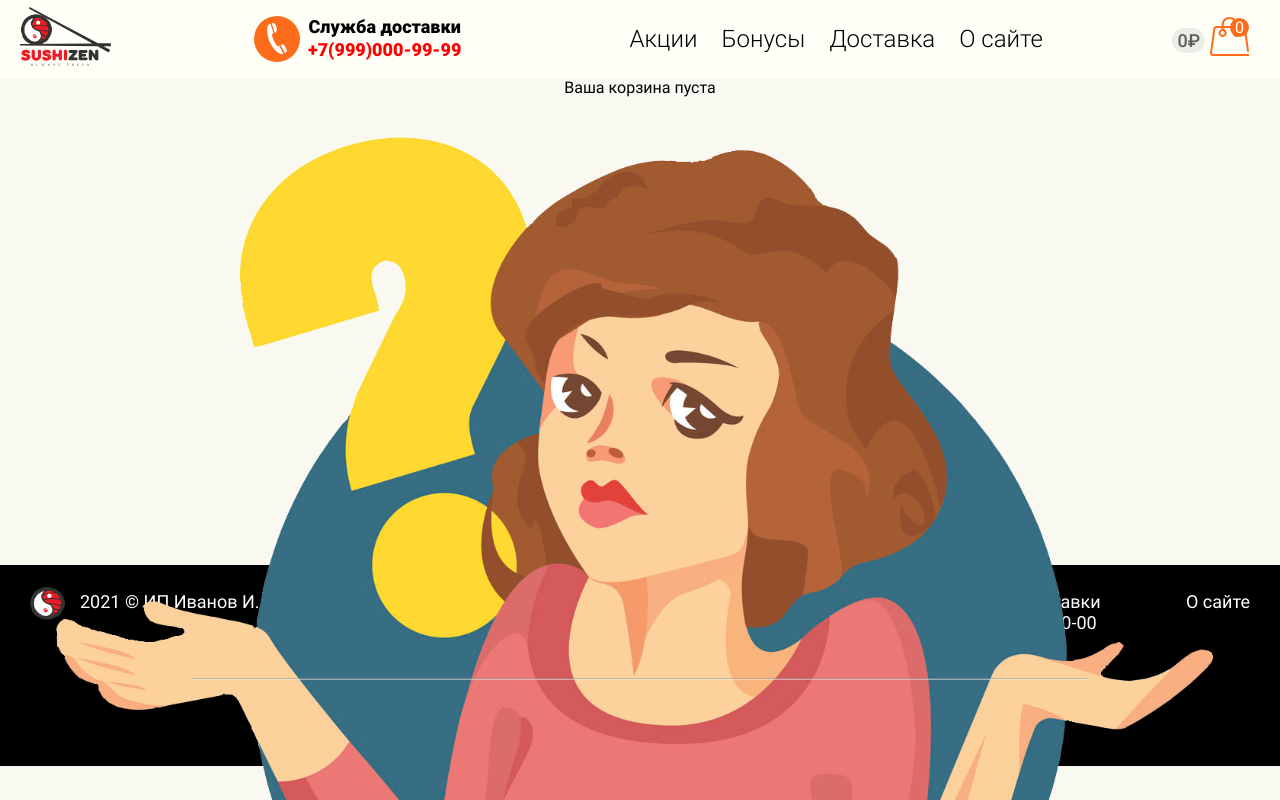
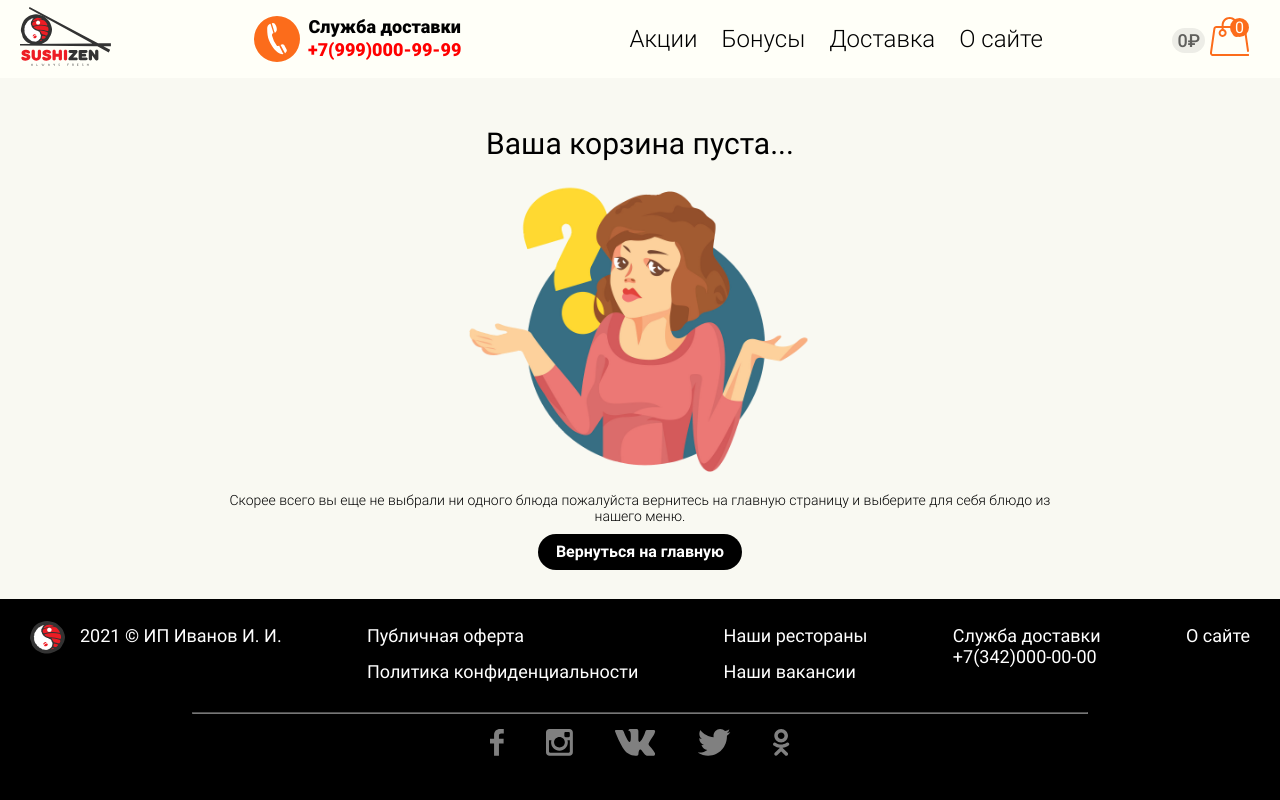
Before and after one commit to vv-tomilin/react_sushi, a React (Create React App) app: page /cart in a window 1280 px wide. Shown: the top 800 px of the page. Built offline with nearby package versions, Linux system fonts and the light colour scheme.

Commit message:
Commit 32.5 (сделал верстку для пустой корзины под десктопную версию приложения)

```diff
--- a/src/App.jsx
+++ b/src/App.jsx
@@ -19,7 +19,6 @@ function App() {
   return (
     <div className='app'>
       <Header/>
-      <div className='app__content-footer-wrapper'>
       <div className='app__route-pages'>
         <Route path='/' component={Home} exact />
         <Route path='/cart' component={Cart} exact />
@@ -45,7 +44,6 @@ function App() {
       </div>
       <Footer/>
     </div>
-    </div>
   );
 }
 
--- a/src/pages/Cart.jsx
+++ b/src/pages/Cart.jsx
@@ -99,7 +99,7 @@ function Cart() {
       (
         <div className='cart__empty-wrapper'>
           <div className='cart__empty'>
-            <p className='cart__empty-title'>Ваша корзина пуста</p>
+            <p className='cart__empty-title'>Ваша корзина пуста...</p>
             <img className='cart__empty-img' src={cartEmptyImage} alt="" />
             <p className='cart__empty-text'>
               Скорее всего вы еще не выбрали ни одного блюда
--- a/src/scss/app.scss
+++ b/src/scss/app.scss
@@ -9,26 +9,19 @@
     position: relative;
 
     width: 100%;
-    height: 100%;
 
     background-color: $product-list-block_bg;
 
     @media (min-width: $desktop-width) {
+        height: 100vh;
 
-    }
-
-    &__content-footer-wrapper {
-        @media (min-width: $desktop-width){
-            min-height: 100%;
-        }
+        display: flex;
+        flex-direction: column;
+        justify-content: space-between;
     }
 
     &__route-pages {
         background-color: $product-list-block_bg;
-
-        @media (min-width: $desktop-width) {
-            min-height: 59vh;
-        }
     }
 
     @media (max-width: $tablet-width) {
--- a/src/scss/components_styles/_cart.scss
+++ b/src/scss/components_styles/_cart.scss
@@ -243,21 +243,30 @@
         }
     }
 
+
     &__empty {
         text-align: center;
 
         position: absolute;
+        left: 50%;
 
         @media (max-width: $tablet-width) {
-            left: 50%;
             width: 75%;
             margin-left: -37.5%;
         }
 
+        @media (min-width: $desktop-width) {
+            top: -210px;
+
+            width: 65%;
+            margin-left: -32.5%;
+        }
+
         &-wrapper {
+            position: relative;
+            margin-top: 10px;
             @media (max-width: $tablet-width) {
-                position: relative;
-                margin-top: 20px;
+
             }
         }
 
@@ -266,11 +275,20 @@
                 font-size: 20px;
                 font-weight: 700;
             }
+
+            @media (min-width: $desktop-width) {
+                font-size: 30px;
+            }
         }
 
         &-img {
             @media (max-width: $tablet-width) {
                 margin-top: 10px;
+            }
+
+            @media (min-width: $desktop-width) {
+                margin-top: 15px;
+                width: 45%;
             }
         }
 
@@ -281,6 +299,20 @@
 
         &-btn-back {
             cursor: pointer;
+
+            margin-top: 10px;
+
+            padding: 10px 18px;
+
+            border-radius: 50px;
+            border: none;
+
+            font-size: 16px;
+            font-weight: 700;
+            line-height: 16px;
+            color: white;
+
+            background-color: black;
 
             &:active {
                 background-color: $additional_color_bg_font;
```
Also changed, not shown: 1 other file (tests, documents, lock files or other folders). Lines whose indentation alone changed are shown as unchanged.
